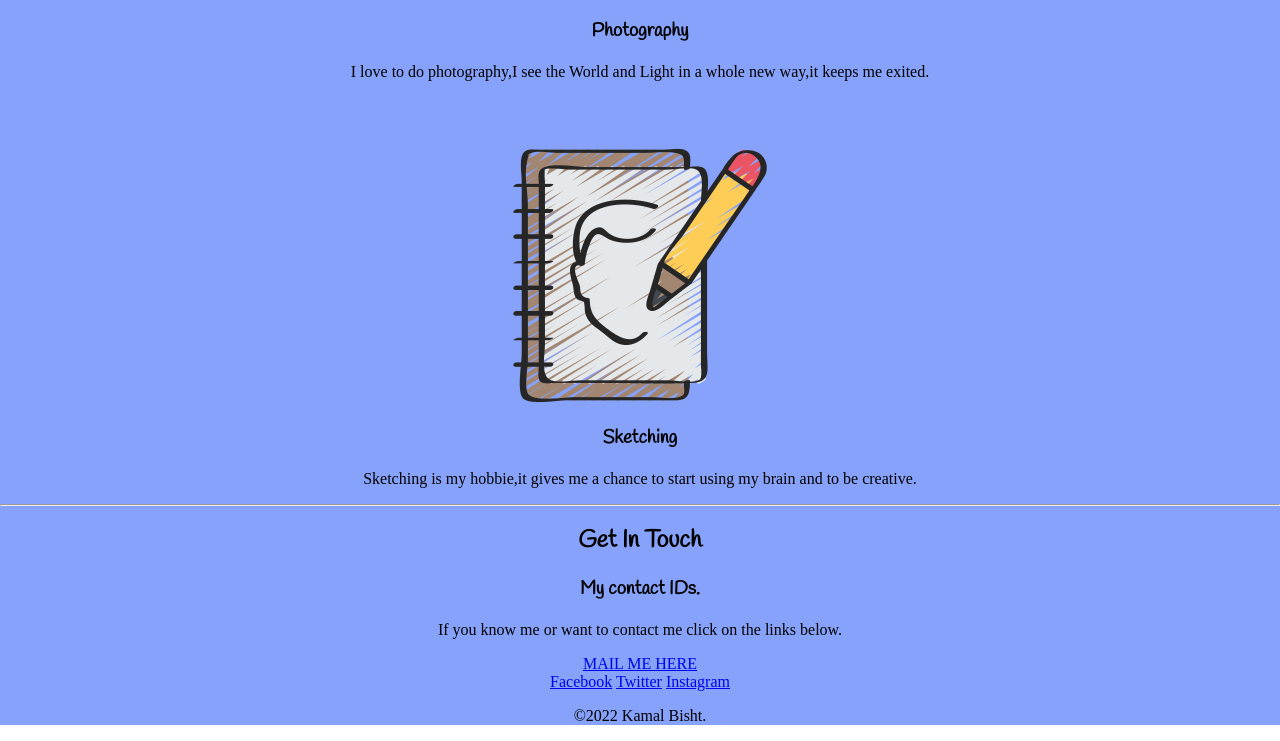
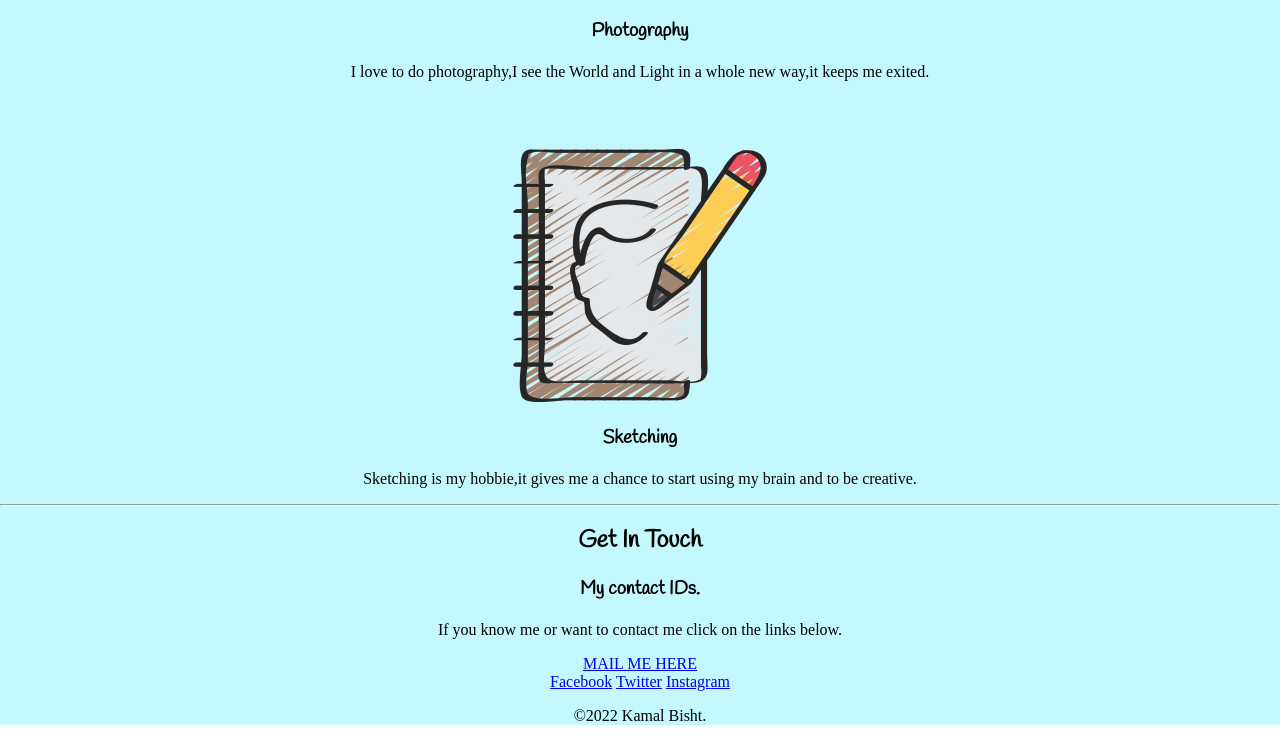
Before and after one commit to KamallBishtt/personal-site, a plain HTML site: page index.html in a window 1280 px wide. Shown: the part 1325-2066 px from the top of the page. Drawn offline with Linux system fonts and the light colour scheme; a web font is replaced by a local one.

Commit message:
Update styles.css

```diff
--- a/css-styles/styles.css
+++ b/css-styles/styles.css
@@ -22,7 +22,7 @@ p{
 }
 
 .top-container {
-  background-color: #87A2FB;
+  background-color: #C3F8FF;
   position: relative;
   padding-top: 100px;
 }
@@ -32,12 +32,12 @@ p{
   height: 20%;
 }
 .middle-container {
-  background-color: #87A2FB;
+  background-color: #C3F8FF;
 
 }
 hr{margin: 0px;}
 .bottom-container {
-background-color: #87A2FB;
+background-color: #C3F8FF;
 }
 
 .topcloud {
```
